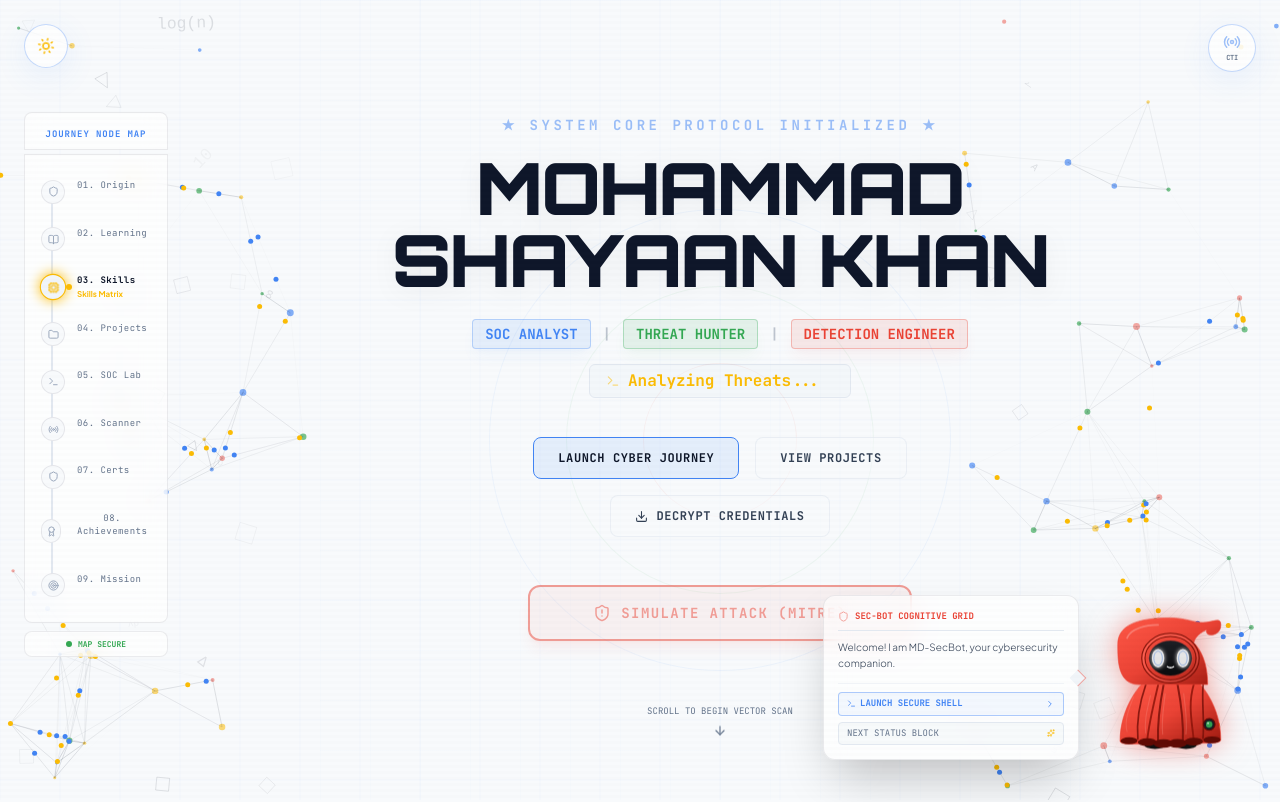
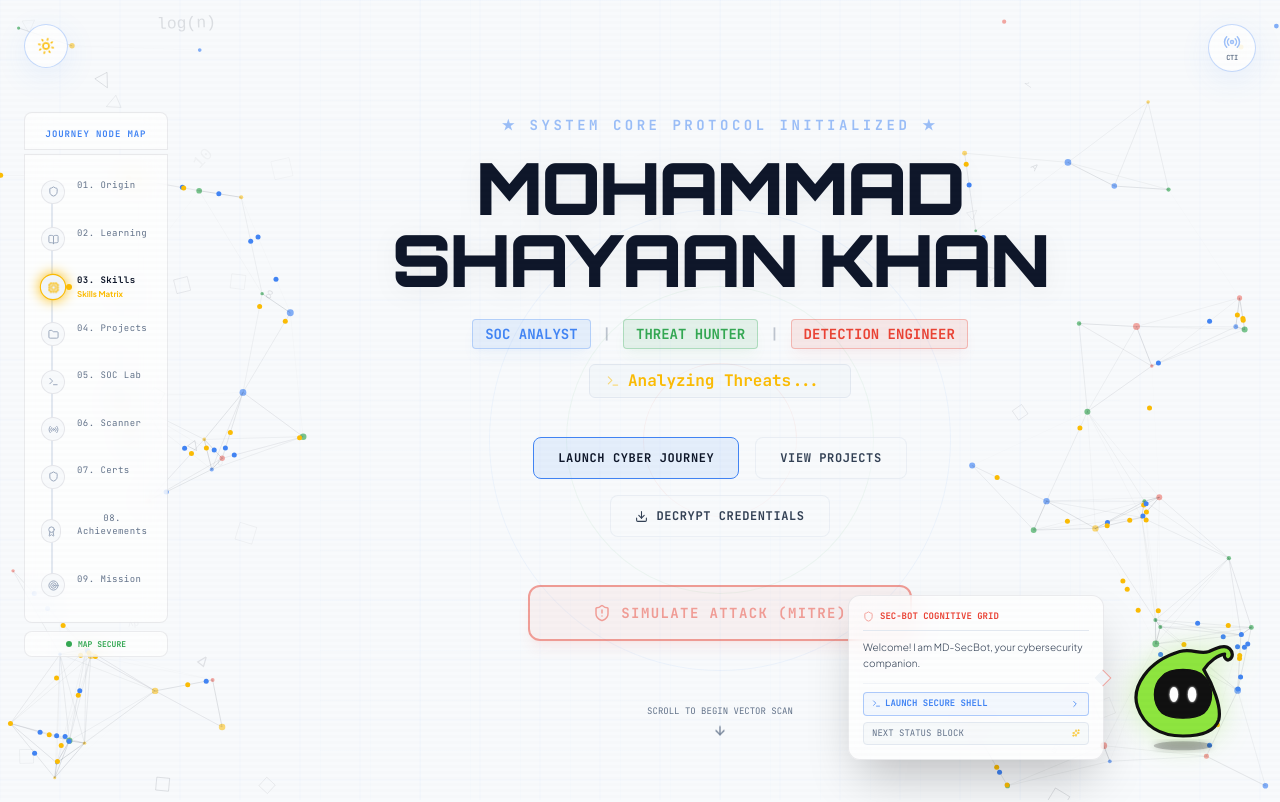
Before and after one commit to mdshayaankhan/SOC_Analyst_Portfolio, a React (Vite) app: page / in a window 1280 px wide. Shown: the top 802 px of the page. Built offline with nearby package versions, Linux system fonts and the light colour scheme.

Commit message:
style: replace mascot with flat lime green head structure matching target logo

```diff
--- a/src/components/CyberBot.jsx
+++ b/src/components/CyberBot.jsx
@@ -20,7 +20,6 @@ const CyberBot = ({ isTerminalOpen, onToggleTerminal }) => {
   const [isHovered, setIsHovered] = useState(false);
   const [isBlinking, setIsBlinking] = useState(false);
   const [isThinking, setIsThinking] = useState(false);
-  const [isSpeaking, setIsSpeaking] = useState(false);
   const botRef = useRef(null);
 
   const isListening = isTerminalOpen;
@@ -35,15 +34,6 @@ const CyberBot = ({ isTerminalOpen, onToggleTerminal }) => {
 
     return () => clearInterval(interval);
   }, [showBubble, isTerminalOpen, isThinking]);
-
-  // Speaking state trigger whenever quote changes
-  useEffect(() => {
-    setIsSpeaking(true);
-    const timer = setTimeout(() => {
-      setIsSpeaking(false);
-    }, 2500);
-    return () => clearTimeout(timer);
-  }, [quoteIdx]);
 
   // Periodic Cute Blinking
   useEffect(() => {
@@ -69,12 +59,10 @@ const CyberBot = ({ isTerminalOpen, onToggleTerminal }) => {
       if (isHovered || isThinking) return;
       const rand = Math.random();
       if (rand < 0.25) {
-        // Look left
-        setEyeLookOffset({ x: -3, y: 0 });
+        setEyeLookOffset({ x: -2.0, y: 0 });
         setTimeout(() => setEyeLookOffset({ x: 0, y: 0 }), 1400);
       } else if (rand < 0.5) {
-        // Look right
-        setEyeLookOffset({ x: 3, y: 0 });
+        setEyeLookOffset({ x: 2.0, y: 0 });
         setTimeout(() => setEyeLookOffset({ x: 0, y: 0 }), 1400);
       }
     }, 7000);
@@ -94,7 +82,7 @@ const CyberBot = ({ isTerminalOpen, onToggleTerminal }) => {
       const dy = e.clientY - botCenterY;
       const dist = Math.hypot(dx, dy);
 
-      const maxDisplacement = 4.5;
+      const maxDisplacement = 3.5;
       if (dist > 0) {
         const factor = Math.min(maxDisplacement, dist * 0.025);
         setMouseOffset({
@@ -142,35 +130,16 @@ const CyberBot = ({ isTerminalOpen, onToggleTerminal }) => {
     ? mouseOffset
     : eyeLookOffset;
 
-  // Unified Floating container variants (Head and Cloak stay connected, no gap!)
+  // Unified Floating container variants
   const containerVariants = {
     idle: {
-      y: [0, -10, 0],
+      y: [0, -8, 0],
       transition: { repeat: Infinity, duration: 4.8, ease: "easeInOut" }
     },
     hover: {
-      y: [0, -8, 0],
+      y: [0, -6, 0],
       scale: 1.05,
       transition: { repeat: Infinity, duration: 2.2, ease: "easeInOut" }
-    }
-  };
-
-  // Cloak swaying behavior (wind/air simulation, only horizontal skew/rotate to keep connection!)
-  const cloakVariants = {
-    idle: {
-      rotate: [-1.2, 1.2, -1.2],
-      skewX: [-1.5, 1.5, -1.5],
-      transition: { repeat: Infinity, duration: 3.2, ease: "easeInOut" }
-    },
-    thinking: {
-      rotate: [-0.4, 0.4, -0.4],
-      skewX: [-0.6, 0.6, -0.6],
-      transition: { repeat: Infinity, duration: 4.5, ease: "easeInOut" }
-    },
-    hover: {
-      rotate: [-2.2, 2.2, -2.2],
-      skewX: [-3, 3, -3],
-      transition: { repeat: Infinity, duration: 1.6, ease: "easeInOut" }
     }
   };
 
@@ -238,12 +207,12 @@ const CyberBot = ({ isTerminalOpen, onToggleTerminal }) => {
         )}
       </AnimatePresence>
 
-      {/* 2. Unified Mascot Body Container (Ensures head and body float together - no gap!) */}
+      {/* 2. Unified Mascot Body Container (Floating head only) */}
       <motion.div
         ref={botRef}
-        animate={isHovered ? "hover" : isThinking ? "thinking" : "idle"}
+        animate={isHovered ? "hover" : "idle"}
         variants={containerVariants}
-        className="w-[100px] h-[100px] md:w-[155px] md:h-[155px] cursor-pointer pointer-events-auto filter drop-shadow-[0_0_15px_rgba(234,67,53,0.5)] active:scale-95 transition-all"
+        className="w-[90px] h-[90px] md:w-[130px] md:h-[130px] cursor-pointer pointer-events-auto filter drop-shadow-[0_0_15px_rgba(142,229,63,0.35)] active:scale-95 transition-all"
         title="SecBot AI Assistant - Click to query"
         onClick={handleMascotClick}
         onMouseEnter={() => setIsHovered(true)}
@@ -251,263 +220,126 @@ const CyberBot = ({ isTerminalOpen, onToggleTerminal }) => {
       >
         <svg viewBox="0 0 200 200" className="w-full h-full overflow-visible">
           <defs>
-            {/* Glossy Red Gradient */}
-            <linearGradient id="hoodGrad" x1="0%" y1="0%" x2="100%" y2="100%">
-              <stop offset="0%" stopColor="#ff5847" />
-              <stop offset="50%" stopColor="#EA4335" />
-              <stop offset="100%" stopColor="#9e1a10" />
-            </linearGradient>
-
-            {/* Dark Face Panel Gradient */}
-            <linearGradient id="faceGrad" x1="0%" y1="0%" x2="0%" y2="100%">
-              <stop offset="0%" stopColor="#1E2026" />
-              <stop offset="100%" stopColor="#0B0C0E" />
-            </linearGradient>
-
-            {/* Cyan Eye Glow Filter */}
-            <filter id="cyanGlow" x="-30%" y="-30%" width="160%" height="160%">
-              <feGaussianBlur stdDeviation="3" result="blur" />
+            {/* Simple White Eye Glow */}
+            <filter id="simpleEyeGlow" x="-30%" y="-30%" width="160%" height="160%">
+              <feGaussianBlur stdDeviation="1.5" result="blur" />
               <feComposite in="SourceGraphic" in2="blur" operator="over" />
             </filter>
 
-            {/* Ambient Cloak Glow Filter */}
-            <filter id="cloakGlow" x="-20%" y="-20%" width="140%" height="140%">
-              <feGaussianBlur stdDeviation="8" result="blur" />
+            {/* Ambient Shadow */}
+            <filter id="shadowGlow" x="-20%" y="-20%" width="140%" height="140%">
+              <feGaussianBlur stdDeviation="6" result="blur" />
               <feComposite in="SourceGraphic" in2="blur" operator="over" />
-            </filter>
-
-            {/* Orbit Glows */}
-            <filter id="orbitGlowBlue" x="-50%" y="-50%" width="200%" height="200%">
-              <feGaussianBlur stdDeviation="2.5" />
             </filter>
           </defs>
 
-          {/* LISTENING/HOVER STATE: Ambient Under-Glow */}
-          <AnimatePresence>
-            {(isListening || isHovered || isThinking) && (
-              <motion.ellipse
-                cx="100"
-                cy="148"
-                rx="68"
-                ry="36"
-                fill="rgba(234, 67, 53, 0.22)"
-                filter="url(#cloakGlow)"
-                initial={{ opacity: 0, scale: 0.8 }}
-                animate={{ opacity: 1, scale: 1 }}
-                exit={{ opacity: 0, scale: 0.8 }}
-                transition={{ duration: 0.4 }}
-              />
-            )}
-          </AnimatePresence>
+          {/* Soft Shadow Underneath */}
+          <ellipse
+            cx="100"
+            cy="175"
+            rx="45"
+            ry="7"
+            fill="rgba(0, 0, 0, 0.2)"
+            filter="url(#shadowGlow)"
+          />
 
-          {/* LAYER 1: Feet (Positioned directly under cloak rolls) */}
+          {/* Mascot Head Logo Group */}
           <g>
-            <ellipse cx="80" cy="180" rx="14" ry="5" fill="#111111" />
-            <ellipse cx="120" cy="180" rx="14" ry="5" fill="#111111" />
-          </g>
-
-          {/* LAYER 2: Wrapped Pleated Cloak (Air Wind Swaying Animation) */}
-          <motion.g
-            animate={isThinking ? "thinking" : isHovered ? "hover" : "idle"}
-            variants={cloakVariants}
-            style={{ originX: 0.5, originY: 0.51 }}
-          >
-            {/* Main Cloak Contour Path - Bell Silhouette */}
+            {/* The Green Silhouette Head with thick black outline */}
             <path
-              d="M 62 102
-                 C 62 102, 35 130, 35 174
-                 C 35 178, 45 178, 50 178
-                 C 65 178, 75 178, 100 178
-                 C 125 178, 135 178, 150 178
-                 C 155 178, 165 178, 165 174
-                 C 165 130, 138 102, 138 102 Z"
-              fill="url(#hoodGrad)"
-              stroke="#EA4335"
-              strokeWidth="0.8"
+              d="M 100 160
+                 C 65 160, 40 145, 30 115
+                 C 20 85, 45 45, 95 30
+                 C 115 25, 125 35, 140 30
+                 C 150 25, 165 18, 172 26
+                 C 176 30, 178 38, 172 42
+                 C 168 45, 162 40, 164 34
+                 C 155 35, 140 45, 132 58
+                 C 145 80, 160 115, 155 135
+                 C 150 150, 135 160, 100 160 Z"
+              fill="#8EE53F"
+              stroke="#111111"
+              strokeWidth="5"
+              strokeLinejoin="round"
             />
 
-            {/* 3D Vertical Pleats/Creases matching the second image */}
-            <path d="M 68 102 C 60 125, 56 148, 58 172" stroke="#7a120a" strokeWidth="2.2" strokeLinecap="round" fill="none" opacity="0.85" />
-            <path d="M 84 102 C 78 128, 72 152, 70 174" stroke="#8c140b" strokeWidth="2.4" strokeLinecap="round" fill="none" opacity="0.85" />
-            <path d="M 91 102 C 86 128, 83 152, 84 176" stroke="#7a120a" strokeWidth="2.6" strokeLinecap="round" fill="none" opacity="0.85" />
-            <path d="M 109 102 C 114 128, 117 152, 116 176" stroke="#7a120a" strokeWidth="2.6" strokeLinecap="round" fill="none" opacity="0.85" />
-            <path d="M 130 102 C 122 128, 128 152, 130 174" stroke="#8c140b" strokeWidth="2.4" strokeLinecap="round" fill="none" opacity="0.85" />
-            <path d="M 142 102 C 140 125, 144 148, 142 172" stroke="#7a120a" strokeWidth="2.2" strokeLinecap="round" fill="none" opacity="0.85" />
-
-            {/* Bottom cylinder rolled openings for premium 3D edge finish */}
-            <ellipse cx="46.5" cy="174" rx="11" ry="4.5" fill="#600b05" />
-            <ellipse cx="70" cy="176" rx="12" ry="5" fill="#600b05" />
-            <ellipse cx="91" cy="178" rx="12.5" ry="5.5" fill="#600b05" />
-            <ellipse cx="109" cy="178" rx="12.5" ry="5.5" fill="#600b05" />
-            <ellipse cx="130" cy="176" rx="12" ry="5" fill="#600b05" />
-            <ellipse cx="153.5" cy="174" rx="11" ry="4.5" fill="#600b05" />
-
-            {/* Glossy Highlights on pleat ridges */}
-            <path d="M 52 118 C 46 134, 40 148, 44 162" stroke="#ffa399" strokeWidth="1.2" strokeLinecap="round" fill="none" opacity="0.25" />
-            <path d="M 74 116 C 70 134, 66 148, 68 164" stroke="#ffa399" strokeWidth="1.4" strokeLinecap="round" fill="none" opacity="0.25" />
-            <path d="M 93 114 C 91 134, 88 148, 90 166" stroke="#ffa399" strokeWidth="1.5" strokeLinecap="round" fill="none" opacity="0.25" />
-            <path d="M 117 114 C 119 134, 122 148, 120 166" stroke="#ffa399" strokeWidth="1.5" strokeLinecap="round" fill="none" opacity="0.25" />
-
-            {/* Green Status Indicator Button on the bottom-right pleat */}
-            <g transform="translate(150, 154)">
-              <circle cx="0" cy="0" r="7.5" fill="#1A1D24" stroke="#600b05" strokeWidth="1.5" />
-              <motion.circle
-                cx="0"
-                cy="0"
-                r="4.2"
-                fill="#34A853"
-                animate={isListening ? { scale: [1, 1.25, 1], opacity: [0.7, 1, 0.7] } : { opacity: 0.95 }}
-                transition={{ repeat: Infinity, duration: 1.2, ease: "easeInOut" }}
-              />
-              <circle cx="-1.5" cy="-1.5" r="1.2" fill="#ffffff" opacity="0.7" />
-            </g>
-          </motion.g>
-
-          {/* LAYER 3: Hood with glossy outer rim & wizard tail */}
-          <g>
-            {/* Hood Base Outline (Round with curved tail to top-right) */}
+            {/* Matte Black Face Opening */}
             <path
-              d="M 60 102
-                 C 32 102, 32 72, 32 50
-                 C 32 26, 56 16, 100 16
-                 C 118 16, 130 22, 142 22
-                 C 155 22, 165 14, 165 25
-                 C 165 34, 158 38, 152 38
-                 C 146 38, 144 32, 150 28
-                 C 154 26, 154 28, 150 30
-                 C 144 32, 132 38, 130 48
-                 C 138 56, 148 72, 148 102 Z"
-              fill="url(#hoodGrad)"
-              stroke="#EA4335"
-              strokeWidth="0.8"
+              d="M 68 125
+                 C 52 110, 52 82, 68 68
+                 C 80 54, 120 54, 132 68
+                 C 148 82, 148 110, 132 125
+                 C 118 135, 82 135, 68 125 Z"
+              fill="#111111"
+              stroke="#111111"
+              strokeWidth="2"
             />
 
-            {/* Double-layered Collar Rim (Thick edge around the face opening) */}
-            <ellipse cx="100" cy="68" rx="35" ry="30" fill="none" stroke="#7a120a" strokeWidth="5.5" />
-            <ellipse cx="100" cy="68" rx="35" ry="30" fill="none" stroke="url(#hoodGrad)" strokeWidth="3" />
-            <ellipse cx="100" cy="68" rx="35" ry="30" fill="none" stroke="#ffa399" strokeWidth="1.2" opacity="0.3" />
-
-            {/* Dark Screen Face */}
-            <ellipse
-              cx="100"
-              cy="68"
-              rx="28"
-              ry="23"
-              fill="url(#faceGrad)"
-              stroke="rgba(234, 67, 53, 0.4)"
-              strokeWidth="1.5"
-            />
-
-            {/* Face details group (Eyes and Mouth) */}
+            {/* Eyes (Simple white vertical rounded ovals) */}
             <g>
-              {/* Eyes Container */}
               <motion.g
-                animate={isSpeaking ? { opacity: [1, 0.85, 1, 0.9, 1] } : { opacity: 1 }}
+                animate={isListening ? { opacity: [1, 0.85, 1, 0.9, 1] } : { opacity: 1 }}
                 transition={{ duration: 2.2, repeat: Infinity }}
               >
                 {isBlinking ? (
                   <>
-                    {/* Blink: Curved closed eyes lines */}
-                    <path d="M 76 68 Q 84 71 92 68" stroke="#FFFFFF" strokeWidth="3.2" strokeLinecap="round" fill="none" />
-                    <path d="M 108 68 Q 116 71 124 68" stroke="#FFFFFF" strokeWidth="3.2" strokeLinecap="round" fill="none" />
+                    <path d="M 81 96 Q 86 98 91 96" stroke="#FFFFFF" strokeWidth="3.0" strokeLinecap="round" fill="none" />
+                    <path d="M 109 96 Q 114 98 119 96" stroke="#FFFFFF" strokeWidth="3.0" strokeLinecap="round" fill="none" />
                   </>
                 ) : (
                   <>
-                    {/* Glowing White Eyes with Cyan/Blue Inner Glow */}
                     <ellipse
-                      cx={84 + activeEyeOffset.x}
-                      cy={68 + activeEyeOffset.y}
-                      rx="8"
-                      ry="12"
+                      cx={86 + activeEyeOffset.x}
+                      cy={96 + activeEyeOffset.y}
+                      rx="6.5"
+                      ry="11.5"
                       fill="#FFFFFF"
-                      filter="url(#cyanGlow)"
+                      filter="url(#simpleEyeGlow)"
                     />
                     <ellipse
-                      cx={116 + activeEyeOffset.x}
-                      cy={68 + activeEyeOffset.y}
-                      rx="8"
-                      ry="12"
+                      cx={114 + activeEyeOffset.x}
+                      cy={96 + activeEyeOffset.y}
+                      rx="6.5"
+                      ry="11.5"
                       fill="#FFFFFF"
-                      filter="url(#cyanGlow)"
+                      filter="url(#simpleEyeGlow)"
                     />
-
-                    {/* Soft cyan inner glow stroke */}
-                    <ellipse cx={84 + activeEyeOffset.x} cy={68 + activeEyeOffset.y} rx="5.5" ry="9.2" fill="none" stroke="#4285F4" strokeWidth="1.2" opacity="0.45" />
-                    <ellipse cx={116 + activeEyeOffset.x} cy={68 + activeEyeOffset.y} rx="5.5" ry="9.2" fill="none" stroke="#4285F4" strokeWidth="1.2" opacity="0.45" />
-
-                    {/* Highlight Sparkles */}
-                    <circle cx={81.5 + activeEyeOffset.x} cy="64.5" r="1.5" fill="#FFFFFF" />
-                    <circle cx="113.5" cy="64.5" r="1.5" fill="#FFFFFF" />
                   </>
                 )}
               </motion.g>
-
-              {/* Tiny Smile Mouth */}
-              <path
-                d={isSpeaking
-                  ? "M 96 78 Q 100 81 104 78"
-                  : isHovered
-                    ? "M 95 78 Q 100 81.5 105 78"
-                    : "M 96 79 Q 100 81.5 104 79"}
-                stroke="#FFFFFF"
-                strokeWidth="1.8"
-                strokeLinecap="round"
-                fill="none"
-              />
             </g>
-
-            {/* Glossy highlight line on hood curve */}
-            <path
-              d="M 44 42 C 48 30, 68 25, 84 25"
-              stroke="#ffffff"
-              strokeWidth="2.2"
-              strokeLinecap="round"
-              fill="none"
-              opacity="0.25"
-            />
           </g>
 
-          {/* THINKING STATE: Rotating dashed eye rings & Orbiting dots */}
+          {/* THINKING STATE: Rotating dashed eye rings */}
           {isThinking && (
             <>
               {/* Dotted target rings around eyes */}
               <motion.circle
-                cx="84" cy="68" r="16.5"
-                stroke="#4285F4" strokeWidth="1.5" strokeDasharray="3 3" fill="none"
+                cx="86" cy="96" r="15"
+                stroke="#8EE53F" strokeWidth="1.2" strokeDasharray="3 3" fill="none"
                 animate={{ rotate: 360 }}
                 transition={{ repeat: Infinity, duration: 2.2, ease: "linear" }}
-                style={{ originX: '84px', originY: '68px' }}
-                opacity="0.8"
+                style={{ originX: '86px', originY: '96px' }}
+                opacity="0.85"
               />
               <motion.circle
-                cx="116" cy="68" r="16.5"
-                stroke="#4285F4" strokeWidth="1.5" strokeDasharray="3 3" fill="none"
+                cx="114" cy="96" r="15"
+                stroke="#8EE53F" strokeWidth="1.2" strokeDasharray="3 3" fill="none"
                 animate={{ rotate: -360 }}
                 transition={{ repeat: Infinity, duration: 2.2, ease: "linear" }}
-                style={{ originX: '116px', originY: '68px' }}
-                opacity="0.8"
+                style={{ originX: '114px', originY: '96px' }}
+                opacity="0.85"
               />
-
-              {/* Orbiting Multi-colored dots */}
-              <motion.g
-                animate={{ rotate: 360 }}
-                transition={{ repeat: Infinity, duration: 1.8, ease: "linear" }}
-                style={{ originX: '100px', originY: '68px' }}
-              >
-                <circle cx="100" cy="12" r="3.2" fill="#34A853" filter="url(#orbitGlowBlue)" />
-                <circle cx="44" cy="68" r="3.2" fill="#4285F4" filter="url(#orbitGlowBlue)" />
-                <circle cx="156" cy="68" r="3.2" fill="#FBBC05" filter="url(#orbitGlowBlue)" />
-              </motion.g>
             </>
           )}
 
-          {/* LISTENING STATE: Sparkles / floating packet particles */}
+          {/* LISTENING STATE: Floating packet particles */}
           {isListening && (
             <g className="pointer-events-none">
-              <motion.circle cx="36" cy="110" r="1.8" fill="#EA4335" animate={{ y: [-15, -65], opacity: [0, 0.9, 0] }} transition={{ repeat: Infinity, duration: 2.4, delay: 0 }} />
-              <motion.circle cx="164" cy="115" r="2.2" fill="#34A853" animate={{ y: [-10, -75], opacity: [0, 0.9, 0] }} transition={{ repeat: Infinity, duration: 2.8, delay: 0.6 }} />
-              <motion.circle cx="48" cy="48" r="1.5" fill="#FBBC05" animate={{ y: [-5, -45], opacity: [0, 0.8, 0] }} transition={{ repeat: Infinity, duration: 2.0, delay: 1.2 }} />
-              <motion.circle cx="152" cy="58" r="2.0" fill="#4285F4" animate={{ y: [-8, -58], opacity: [0, 0.9, 0] }} transition={{ repeat: Infinity, duration: 2.6, delay: 1.8 }} />
+              <motion.circle cx="36" cy="110" r="1.8" fill="#8EE53F" animate={{ y: [-15, -65], opacity: [0, 0.9, 0] }} transition={{ repeat: Infinity, duration: 2.4, delay: 0 }} />
+              <motion.circle cx="164" cy="115" r="2.2" fill="#8EE53F" animate={{ y: [-10, -75], opacity: [0, 0.9, 0] }} transition={{ repeat: Infinity, duration: 2.8, delay: 0.6 }} />
+              <motion.circle cx="48" cy="48" r="1.5" fill="#8EE53F" animate={{ y: [-5, -45], opacity: [0, 0.8, 0] }} transition={{ repeat: Infinity, duration: 2.0, delay: 1.2 }} />
+              <motion.circle cx="152" cy="58" r="2.0" fill="#8EE53F" animate={{ y: [-8, -58], opacity: [0, 0.9, 0] }} transition={{ repeat: Infinity, duration: 2.6, delay: 1.8 }} />
             </g>
           )}
         </svg>
```
